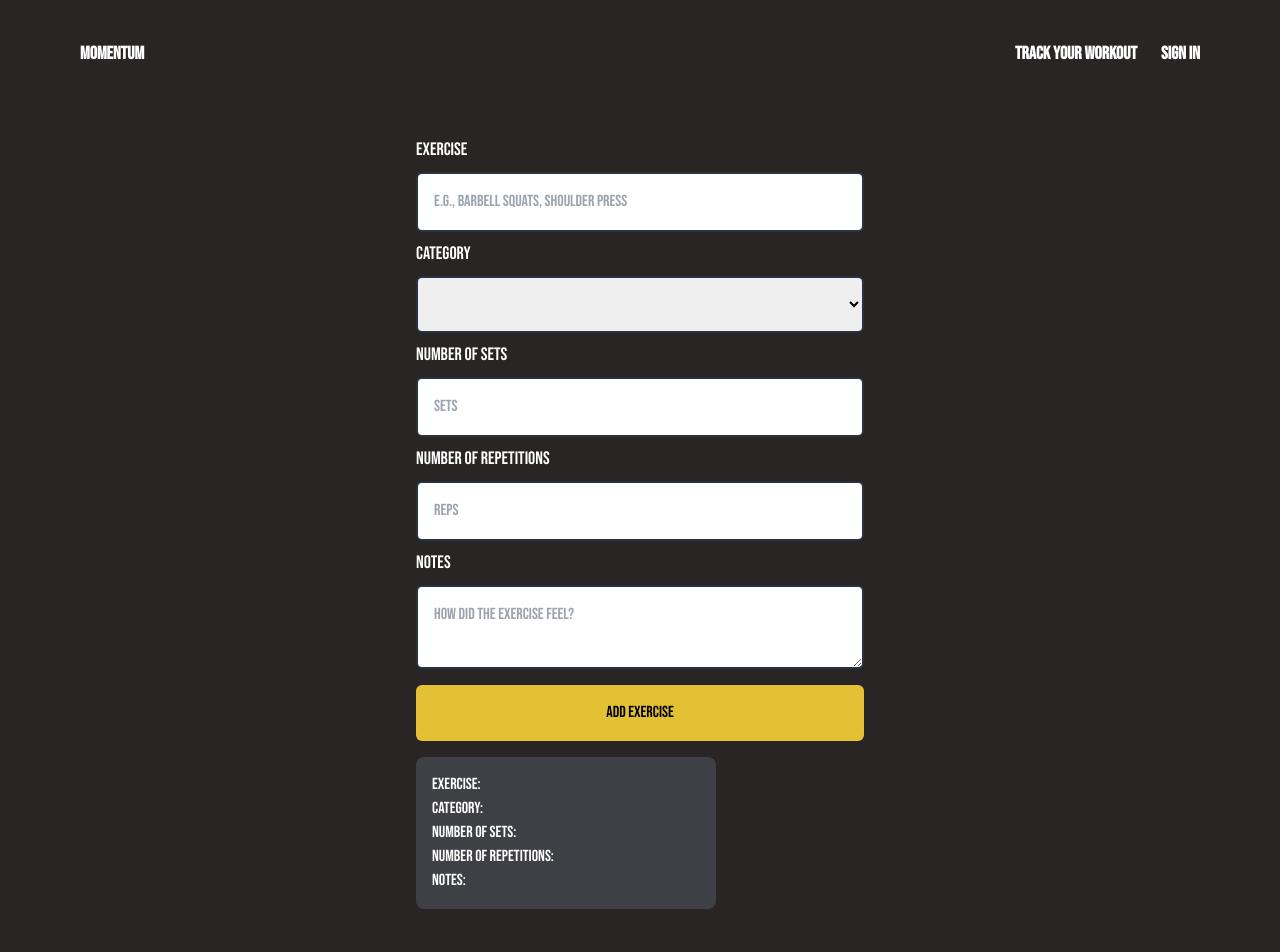
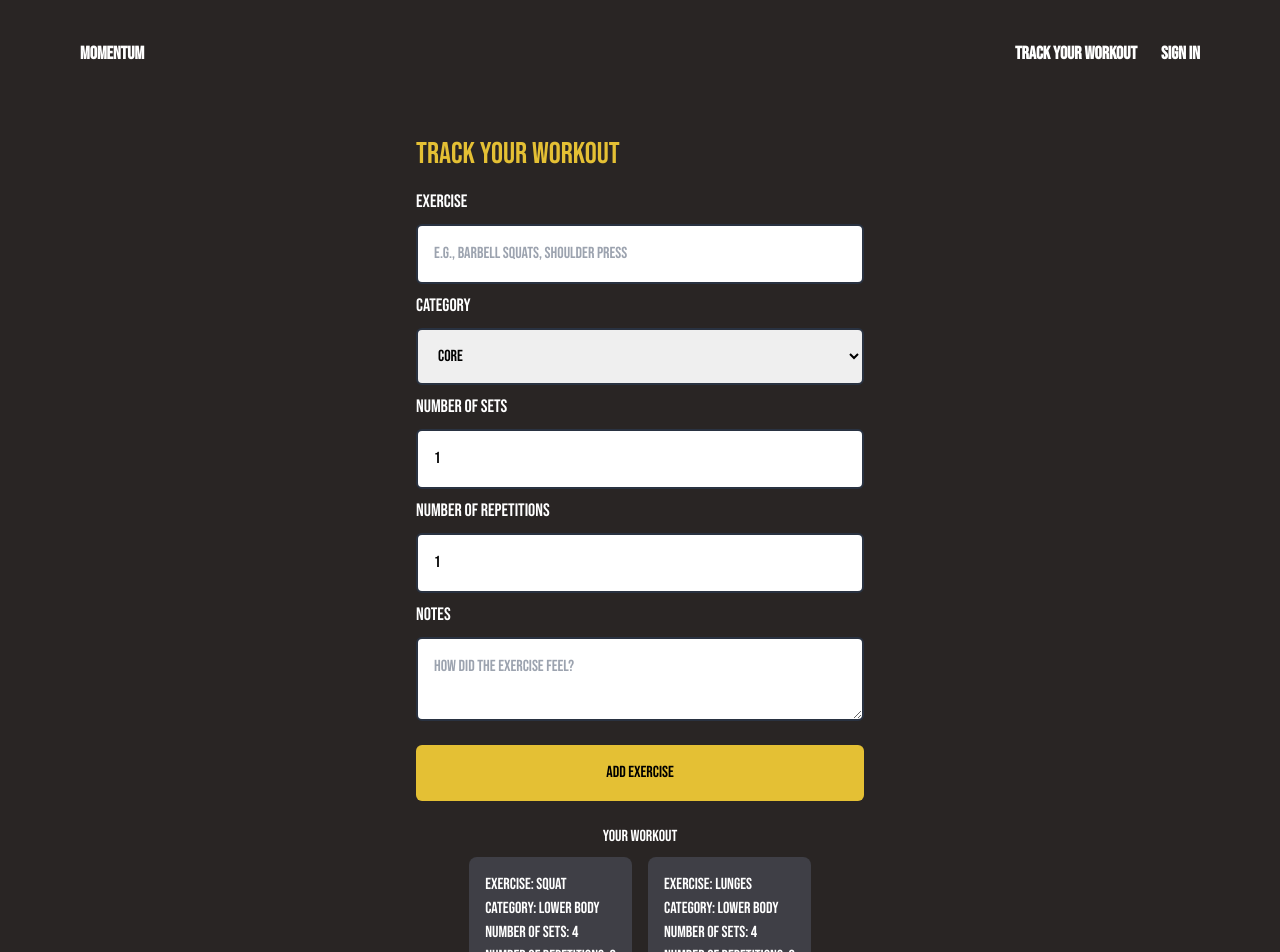
Before and after one commit to nataliey16/momentum-fitness-app, a Next.js app: page /tracker in a window 1280 px wide. Shown: the top 952 px of the page. Built offline with nearby package versions, Linux system fonts and the light colour scheme.

Commit message:
Render exercise data and temp add new exercise to list

```diff
--- /dev/null
+++ b/src/app/components/exercise-list.js
@@ -0,0 +1,17 @@
+import React from "react";
+import Exercise from "./exercise";
+
+const ExerciseList = ({ exerciseData }) => {
+  return (
+    <div>
+      <h1 className="text-white mt-4 text-center">Your workout</h1>
+      <div className="grid grid-cols-2">
+        {exerciseData.map((exercise, index) => (
+          <Exercise key={index} {...exercise} />
+        ))}
+      </div>
+    </div>
+  );
+};
+
+export default ExerciseList;
--- a/src/app/components/exercise.js
+++ b/src/app/components/exercise.js
@@ -1,12 +1,11 @@
-const LIST_STYLES =
-  "bg-[#3f3f46] rounded-lg p-4 text-white max-w-[300px] text-white";
+const EXERCISE_STYLES = "bg-[#3f3f46] rounded-lg p-4 m-2 text-white w-full "; // Adjusted width classes
 
 const Exercise = ({ exerciseType, category, sets, repetitions, notes }) => {
   return (
-    <div className="my-4">
-      <ul className={LIST_STYLES}>
+    <div className="flex">
+      <ul className={EXERCISE_STYLES}>
         <li>Exercise: {exerciseType}</li>
-        <li> Category: {category}</li>
+        <li>Category: {category}</li>
         <li>Number of Sets: {sets}</li>
         <li>Number of Repetitions: {repetitions}</li>
         <li>Notes: {notes}</li>
--- /dev/null
+++ b/src/app/components/exercises.json
@@ -0,0 +1,34 @@
+[
+  {
+    "id": 1,
+    "exerciseType": "Squat",
+    "category": "Lower Body",
+    "sets": 4,
+    "repetitions": 8,
+    "Notes": "Felt Good"
+  },
+  {
+    "id": 2,
+    "exerciseType": "Lunges",
+    "category": "Lower Body",
+    "sets": 4,
+    "repetitions": 8,
+    "Notes": "Felt Good"
+  },
+  {
+    "id": 3,
+    "exerciseType": "Lunges",
+    "category": "Lower Body",
+    "sets": 4,
+    "repetitions": 8,
+    "Notes": "Felt Good"
+  },
+  {
+    "id": 4,
+    "exerciseType": "Lunges",
+    "category": "Lower Body",
+    "sets": 4,
+    "repetitions": 8,
+    "Notes": "Felt Good"
+  }
+]
--- a/src/app/components/new-exercise.js
+++ b/src/app/components/new-exercise.js
@@ -7,30 +7,45 @@ const INPUT_STYLE = "w-full p-4 mx-0 my-2 rounded-md border-2 border-[#293241]";
 
 export const NewExercise = ({ handleAddExercise }) => {
   const [exerciseType, setExerciseType] = useState("");
-  const [category, setCategory] = useState("");
-  const [sets, setSets] = useState("");
-  const [repetitions, setRepetitions] = useState("");
+  const [category, setCategory] = useState("Core");
+  const [sets, setSets] = useState(1);
+  const [repetitions, setRepetitions] = useState(1);
   const [notes, setNotes] = useState("");
-  const [newExercise, setNewExercise] = useState([]);
+  //const [newExercise, setNewExercise] = useState([]);
+  const [isLoading, setIsLoading] = useState(false);
 
-  const handleSubmit = (e) => {
+  const handleSubmit = async (e) => {
     e.preventDefault();
-    const exercise = { exerciseType, category, sets, repetitions, notes };
+
+    //generate id for each exercise
+    const generateId = () => {
+      return Math.random().toString(36).subStr(2, 9) + Date.now().toString(36);
+    };
+
+    const exercise = {
+      id: generateId,
+      exerciseType,
+      category,
+      sets,
+      repetitions,
+      notes,
+    };
+
+    handleAddExercise(exercise);
     console.log(exercise);
 
-    //handleAddExercise(exercise);
-
-    setNewExercise(exercise); // Set the new exercise for rendering
-
+    //setNewExercise(exercise); // Set the new exercise for rendering
     setExerciseType("");
-    setCategory("");
-    setSets("");
-    setRepetitions("");
+    setCategory("Core");
+    setSets(1);
+    setRepetitions(1);
     setNotes("");
+    setIsLoading(true);
   };
 
   return (
     <div className="w-full max-w-md flex flex-col mt-10 ">
+      <h1 className="text-3xl mb-4 text-[#e4c034]">Track your Workout</h1>
       <form onSubmit={handleSubmit}>
         <div>
           <label className={LABEL_STYLES}>exercise</label>
@@ -49,10 +64,9 @@ export const NewExercise = ({ handleAddExercise }) => {
             value={category}
             required
           >
-            <option></option>
-            <option>Core</option>
-            <option>Lower Body</option>
-            <option>Upper Body</option>
+            <option value="Core">Core</option>
+            <option value="Lower Body">Lower Body</option>
+            <option value="Upper Body">Upper Body</option>
           </select>
         </div>
         <div>
@@ -91,21 +105,13 @@ export const NewExercise = ({ handleAddExercise }) => {
           ></textarea>
         </div>
         <button
-          className="bg-[#e4c034] hover:bg-[#edd993] rounded-md p-4 w-full"
+          className="bg-[#e4c034] hover:bg-[#edd993] rounded-md my-2 py-4 w-full"
           onClick={() => handleSubmit}
+          disabled={isLoading}
         >
-          Add exercise
+          {isLoading ? <p>Loading...</p> : <p> Add exercise</p>}
         </button>{" "}
       </form>
-      {newExercise && (
-        <Exercise
-          exerciseType={newExercise.exerciseType}
-          category={newExercise.category}
-          sets={newExercise.sets}
-          repetitions={newExercise.repetitions}
-          notes={newExercise.notes}
-        />
-      )}{" "}
     </div>
   );
 };
--- a/src/app/tracker/page.js
+++ b/src/app/tracker/page.js
@@ -1,16 +1,19 @@
 "use client";
 import React, { useState } from "react";
+import ExerciseData from "../components/exercises.json";
 import { NewExercise } from "../components/new-exercise";
+import ExerciseList from "../components/exercise-list";
 
 const Tracker = () => {
-  const [exercise, setExercise] = useState([]);
+  const [exerciseData, setExerciseData] = useState(ExerciseData);
 
   const handleAddExercise = (newExercise) => {
-    setExercise((prevExercises) => [...prevExercises, newExercise]);
+    setExerciseData((prevExercises) => [...prevExercises, newExercise]);
   };
   return (
-    <div className="flex bg-[#292524] justify-center items-center min-h-screen p-24 ">
+    <div className="flex flex-col bg-[#292524] justify-center items-center min-h-screen p-24 ">
       <NewExercise handleAddExercise={handleAddExercise} />
+      <ExerciseList exerciseData={exerciseData} />
     </div>
   );
 };
```
